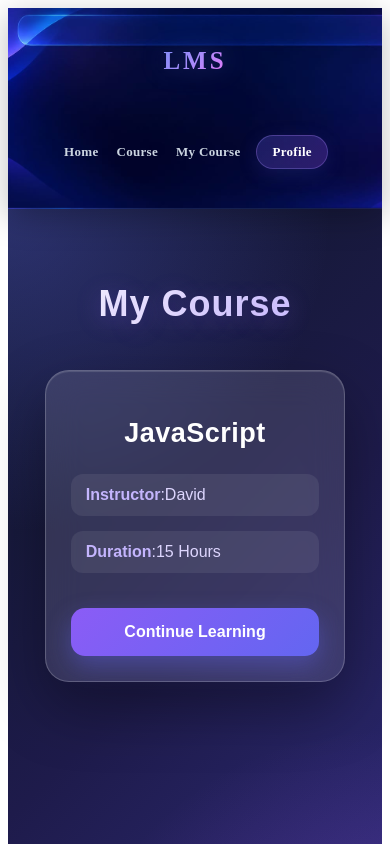
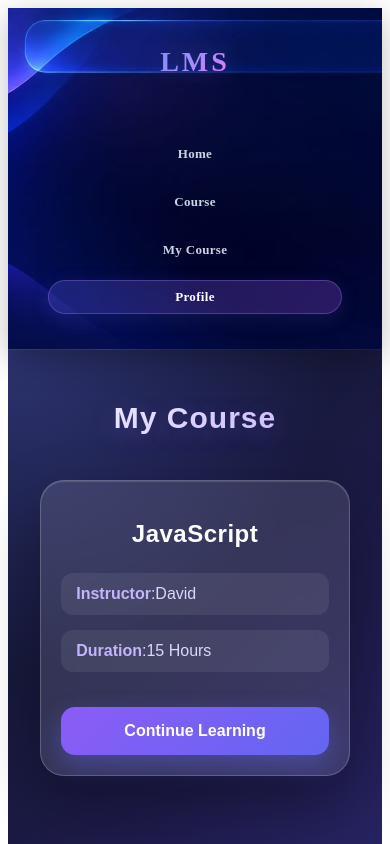
Before and after one commit to ashlinjino7-maker/lms-react-project, a React (Vite) app: page /myCourse in a window 390 px wide. Shown: the top 844 px of the page. Built offline with nearby package versions, Linux system fonts and the light colour scheme.

Commit message:
Make LMS responsive for mobile

```diff
--- a/src/component/CourseCard.css
+++ b/src/component/CourseCard.css
@@ -191,3 +191,24 @@
     margin: 15px auto;
   }
 }
+
+@media (max-width: 768px) {
+
+  .two {
+    width: 90%;
+    margin: 20px auto;
+    padding: 20px;
+  }
+
+  .two h2 {
+    font-size: 22px;
+  }
+
+  .two p {
+    font-size: 15px;
+  }
+
+  .two h3 {
+    font-size: 22px;
+  }
+}
--- a/src/component/Navbar.css
+++ b/src/component/Navbar.css
@@ -231,3 +231,30 @@
     font-size: 25px;
   }
 }
+
+
+@media (max-width: 768px) {
+
+  .navbar {
+    flex-direction: column;
+    padding: 15px 20px;
+    gap: 15px;
+  }
+
+  .logo {
+    font-size: 28px;
+  }
+
+  .one {
+    display: flex;
+    flex-direction: column;
+    gap: 12px;
+    width: 100%;
+    align-items: center;
+  }
+
+  .one a {
+    width: 100%;
+    text-align: center;
+  }
+}
--- a/src/data/MyCourse.css
+++ b/src/data/MyCourse.css
@@ -168,3 +168,25 @@
     font-size: 27px;
   }
 }
+
+@media (max-width: 768px) {
+
+  .my-course {
+    padding: 30px 15px;
+  }
+
+  .my-course h1 {
+    font-size: 30px;
+    text-align: center;
+  }
+
+  .my-course-card {
+    width: 90%;
+    margin: 20px auto;
+    padding: 20px;
+  }
+
+  .my-course-card h2 {
+    font-size: 24px;
+  }
+}
```
